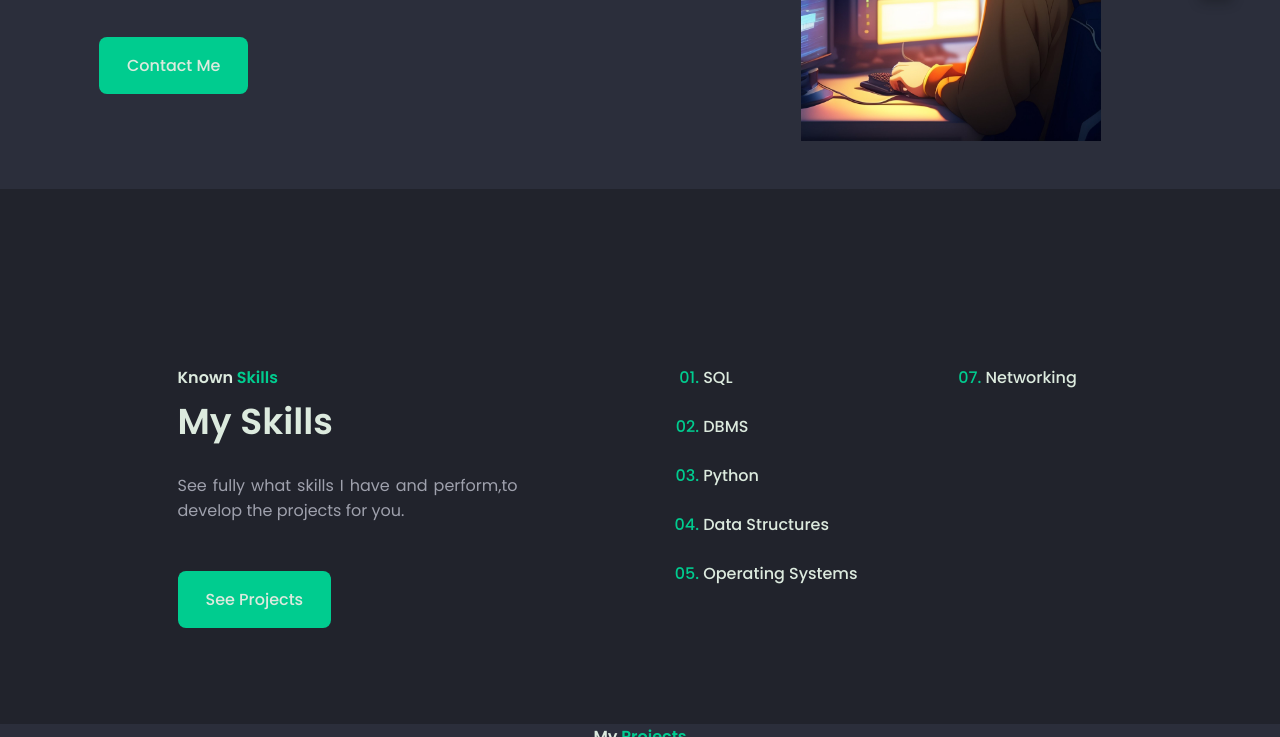
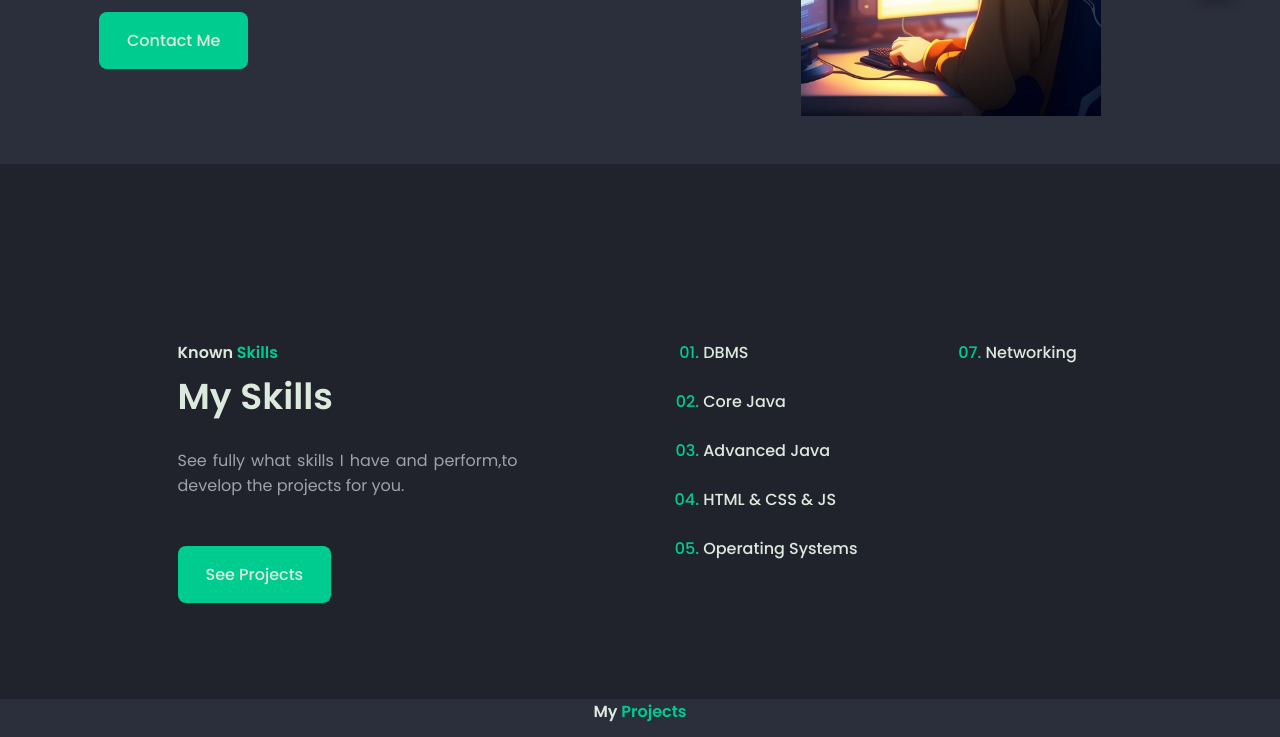
Before and after one commit to neel2731/Portfolio, a plain HTML site: page index.html in a window 1280 px wide. Shown: the part 1202-1939 px from the top of the page. Drawn offline with nearby package versions, Linux system fonts and the light colour scheme; files whose address does not match are found by name.

Commit message:
updated code

```diff
--- a/index.html
+++ b/index.html
@@ -54,7 +54,7 @@
                 <h1 class="home__title">Neela kumar koduru</h1>
                 <h3 class="home__education">Fresher</h3>
                 <p class="home__discription">
-                    I have a knowledge on Analytics and Electronics and Communications
+                    I have a knowledge on Electronics and Communications
                 </p>
                 <a href="#contact"  class="button">Let's Talk </a>
             </div>
@@ -116,10 +116,10 @@ making a positive impact on society through continuous learning and professional
                 </div>
                 <div class="skills__content">
                     <ol class="skills__group">
-                        <li class="skills__item">SQL</li>
                         <li class="skills__item">DBMS</li>
-                        <li class="skills__item">Python</li>
-                        <li class="skills__item">Data Structures</li>
+                        <li class="skills__item">Core Java</li>
+                        <li class="skills__item">Advanced Java</li>
+                        <li class="skills__item">HTML & CSS & JS</li>
                         <li class="skills__item">Operating Systems</li>
                     </ol>
                     <ol class="skills__group" start="7">
```
